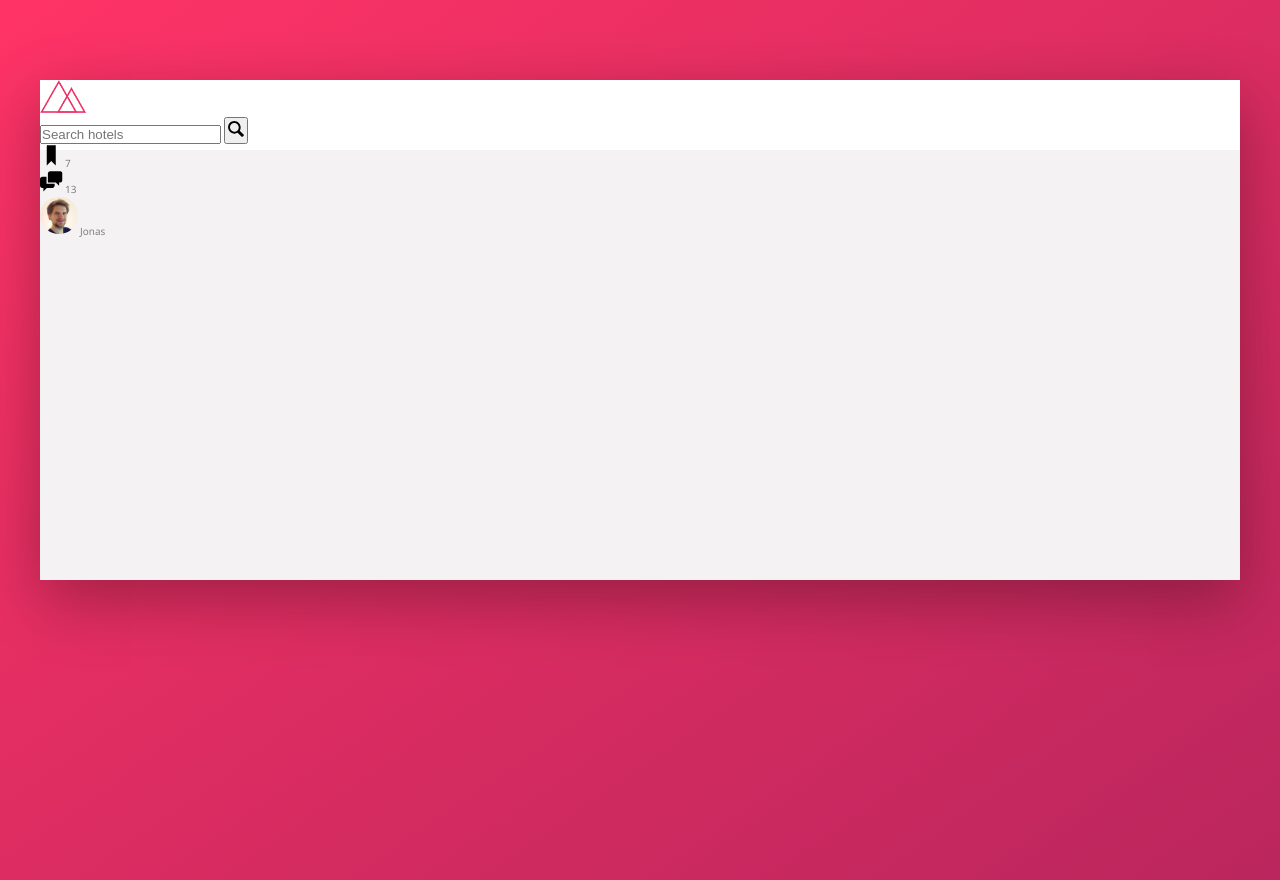
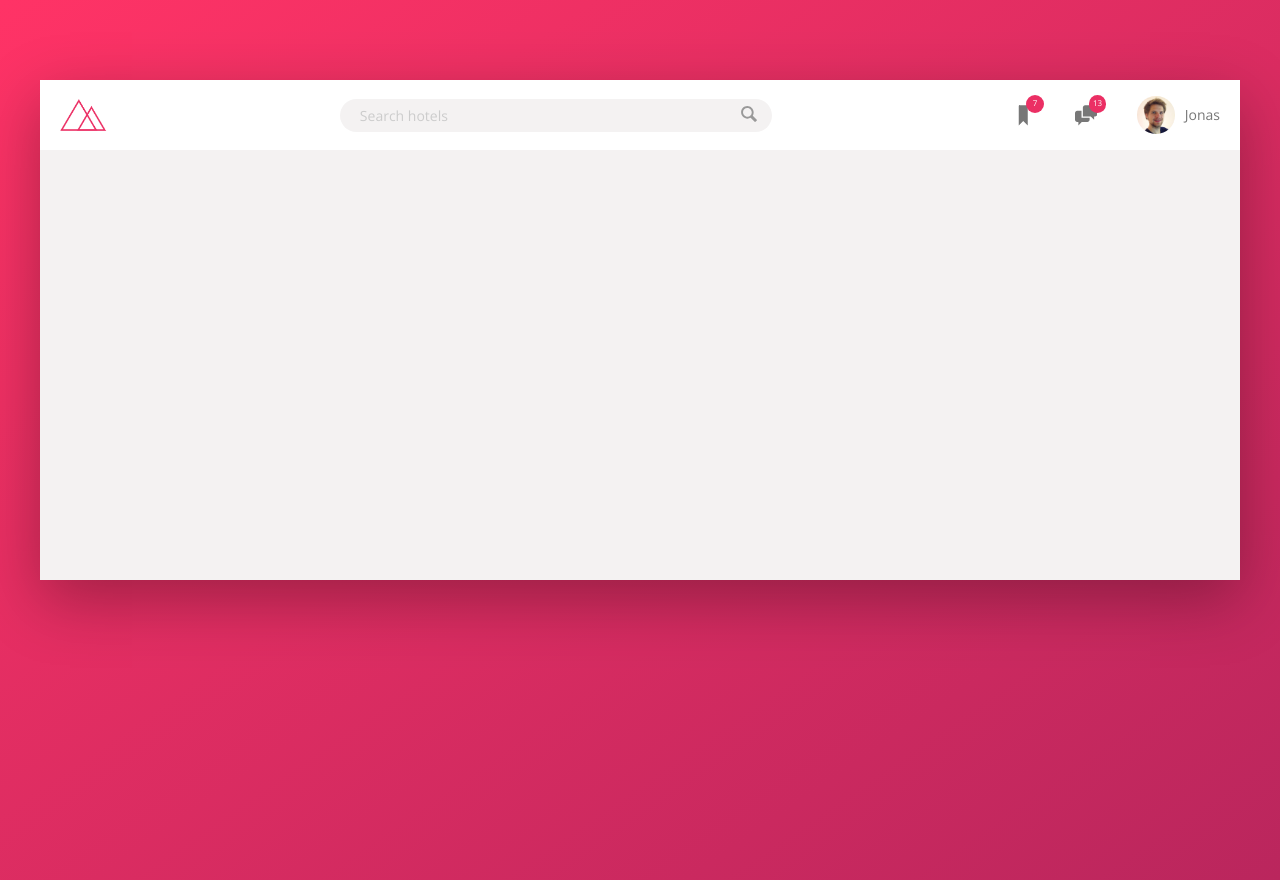
Before and after one commit to rdelbem/advanced-css-course-project2, a website: page index.html in a window 1280 px wide. Drawn offline with nearby package versions, Linux system fonts and the light colour scheme.

Commit message:
header sltyling

```diff
--- a/index.html
+++ b/index.html
@@ -30,13 +30,13 @@
           </button>
         </form>
         <nav class="user-nav">
-          <div class="use-nav__icon-box">
+          <div class="user-nav__icon-box">
             <svg class="user-nav__icon">
               <use xlink:href="img/sprite.svg#icon-bookmark"></use>
             </svg>
             <span class="user-nav__notification">7</span>
           </div>
-          <div class="use-nav__icon-box">
+          <div class="user-nav__icon-box">
             <svg class="user-nav__icon">
               <use xlink:href="img/sprite.svg#icon-chat"></use>
             </svg>
--- a/sass/_components.scss
+++ b/sass/_components.scss
@@ -1,38 +1,113 @@
 ////////////////////logo
 .logo {
   height: 3.25rem;
+  margin-left: 2rem;
 }
 
 ////////////////////Search
 
 .search {
+  flex: 0 0 40%;
+
+  display: flex;
+  align-items: center;
+  justify-content: center;
+
   &__input {
+    font-family: inherit;
+    font-size: inherit;
+    color: inherit;
+    background-color: var(--color-grey-light-2);
+    border: none;
+    padding: 0.7rem 2rem;
+    border-radius: 100px;
+    width: 90%;
+    transition: all 0.2s;
+    margin-right: -3.25rem;
+
+    &:focus {
+      outline: none;
+      width: 100%;
+      background-color: var(--color-grey-light-3);
+    }
+
+    &::-webkit-input-placeholder {
+      font-weight: 100;
+      color: var(--color-grey-light-4);
+    }
+  }
+
+  &__input:focus + &__button {
+    background-color: var(--color-grey-light-3);
   }
 
   &__button {
+    border: none;
+    background-color: var(--color-grey-light-2);
+
+    &:focus {
+      outline: none;
+    }
+
+    &:active {
+      transform: translateY(2px);
+    }
   }
 
   &__icon {
     height: 2rem;
     width: 2rem;
+    fill: var(--color-grey-dark-3);
   }
 }
 
 ////////////////////Navigation
 .user-nav {
+  display: flex;
+  align-items: center;
+  align-self: stretch;
+
+  & > * {
+    padding: 0 2rem;
+    cursor: pointer;
+    height: 100%;
+    display: flex;
+    align-items: center;
+  }
+
+  & > *:hover {
+    background-color: var(--color-grey-light-2);
+  }
+
   &__icon-box {
+    position: relative;
   }
+
   &__icon {
     height: 2.25rem;
     width: 2.25rem;
+    fill: var(--color-grey-dark-2);
   }
 
   &__notification {
+    font-size: 0.8rem;
+    height: 1.75rem;
+    width: 1.75rem;
+    border-radius: 100px;
+    background-color: var(--color-primary);
+    color: #fff;
+    position: absolute;
+    top: 1.5rem;
+    right: 1.1rem;
+
+    display: flex;
+    justify-content: center;
+    align-items: center;
   }
+
   &__user-photo {
     height: 3.75rem;
     border-radius: 50%;
-  }
-  &__user-name {
+    margin-right: 1rem;
   }
 }
--- a/sass/_layout.scss
+++ b/sass/_layout.scss
@@ -7,17 +7,24 @@
   min-height: 50rem;
 }
 .header {
+  font-size: 1.4rem;
   height: 7rem;
   background-color: #fff;
   border-bottom: var(--color-grey-light-2);
+  display: flex;
+  justify-content: space-between;
+  align-items: center;
 }
+
 .content {
   display: flex;
 }
+
 .sidebar {
   background-color: var(--color-grey-dark-1);
   flex: 0 0 18%;
 }
+
 .hotel-view {
   background-color: #fff;
   flex: 1;
```
Also changed, not shown: css/style.css.
